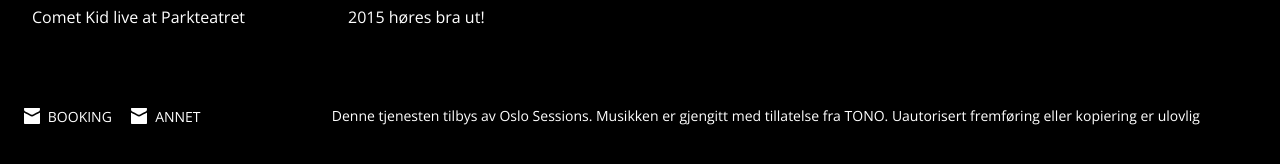
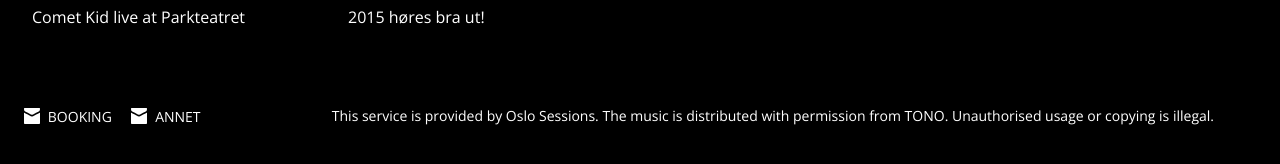
Before and after one commit to oslosessions/oslosessions.github.io, a Jekyll site: the page built from index.html, in a window 1280 px wide and 900 px high, scrolled down 2039 px. Shown: the part 721-885 px from the top of the window. Built offline with Jekyll 4.4.1, drawn with Linux system fonts in a browser that asks for light colours; some of the changed text lies outside the part shown.

Commit message:
translation

```diff
--- a/_config.yml
+++ b/_config.yml
@@ -1,9 +1,9 @@
 # SITE SETTINGS
 title: Oslo Sessions
-description: Oslo Sessions
+description: Oslo Sessions loves live music. We've got the bouncing beats and sweet tunes from your favourite artists.
 baseurl: ""
 url: "http://www.oslosessions.no/" # the base hostname & protocol for your site
-disclaimer: Denne tjenesten tilbys av Oslo Sessions. Musikken er gjengitt med tillatelse fra TONO. Uautorisert fremføring eller kopiering er ulovlig
+disclaimer: This service is provided by Oslo Sessions. The music is distributed with permission from TONO. Unauthorised usage or copying is illegal.
 permalink: :title/
 canonical: "http://www.oslosessions.com/"
 
--- a/_includes/header.html
+++ b/_includes/header.html
@@ -6,7 +6,7 @@
 
     {% include latest-post.html %}
     <nav id="nav">
-        <a class="showEpisodes" href="#episodes">Alle episoder</a>
+        <a class="showEpisodes" href="#episodes">All episodes</a>
     </nav>
 
     {% include social-links.html %}
--- a/_layouts/post.html
+++ b/_layouts/post.html
@@ -12,9 +12,9 @@
 <body data-video-status="playing" class="single-post">
 
 <div class="top">
-    <header id="header">
-    {% include logo.html %}
-    </header>
+    <!--<header id="header">-->
+    <!--{% include logo.html %}-->
+    <!--</header>-->
 
     {% include single-post.html %}
 
```
